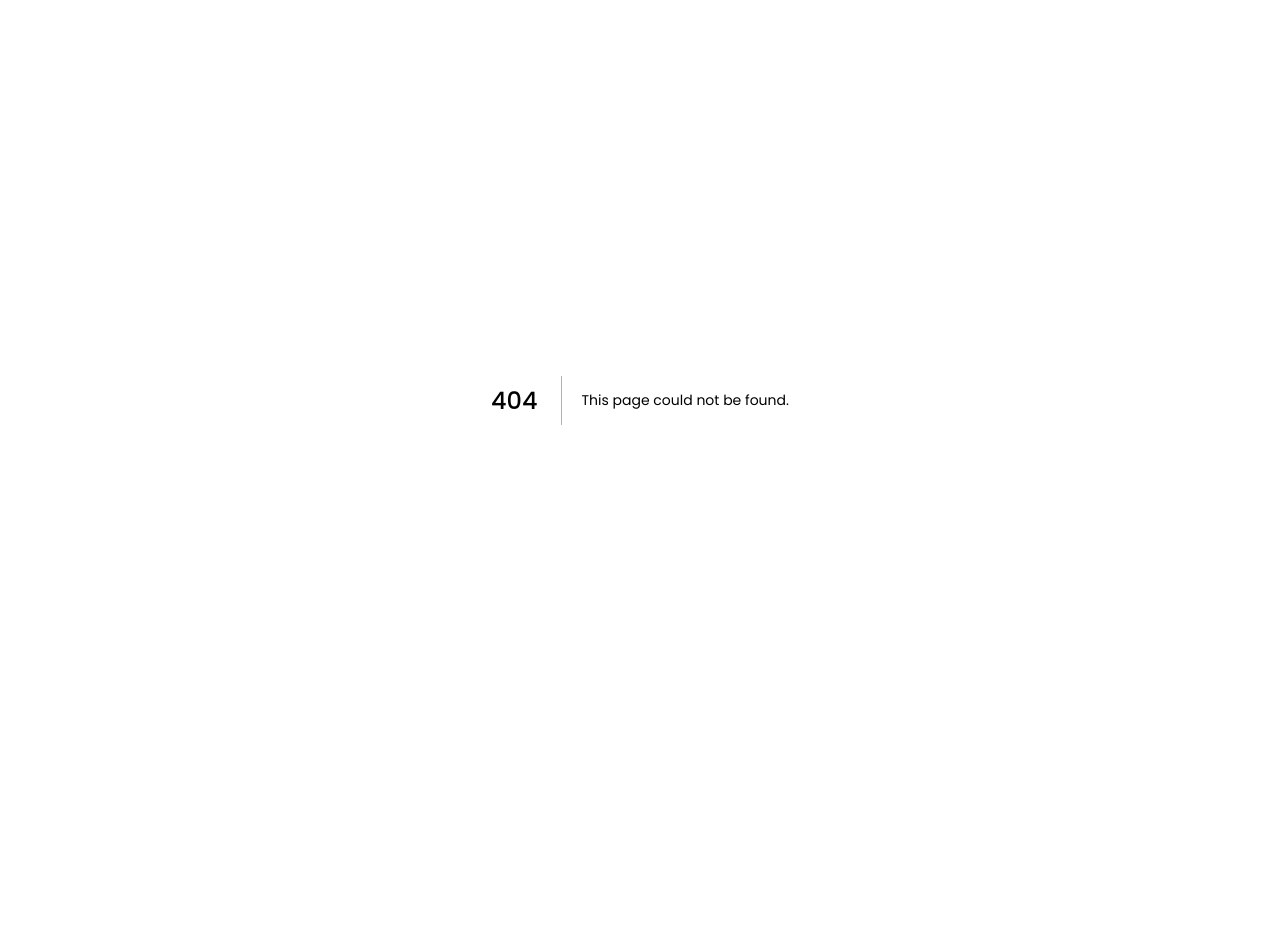
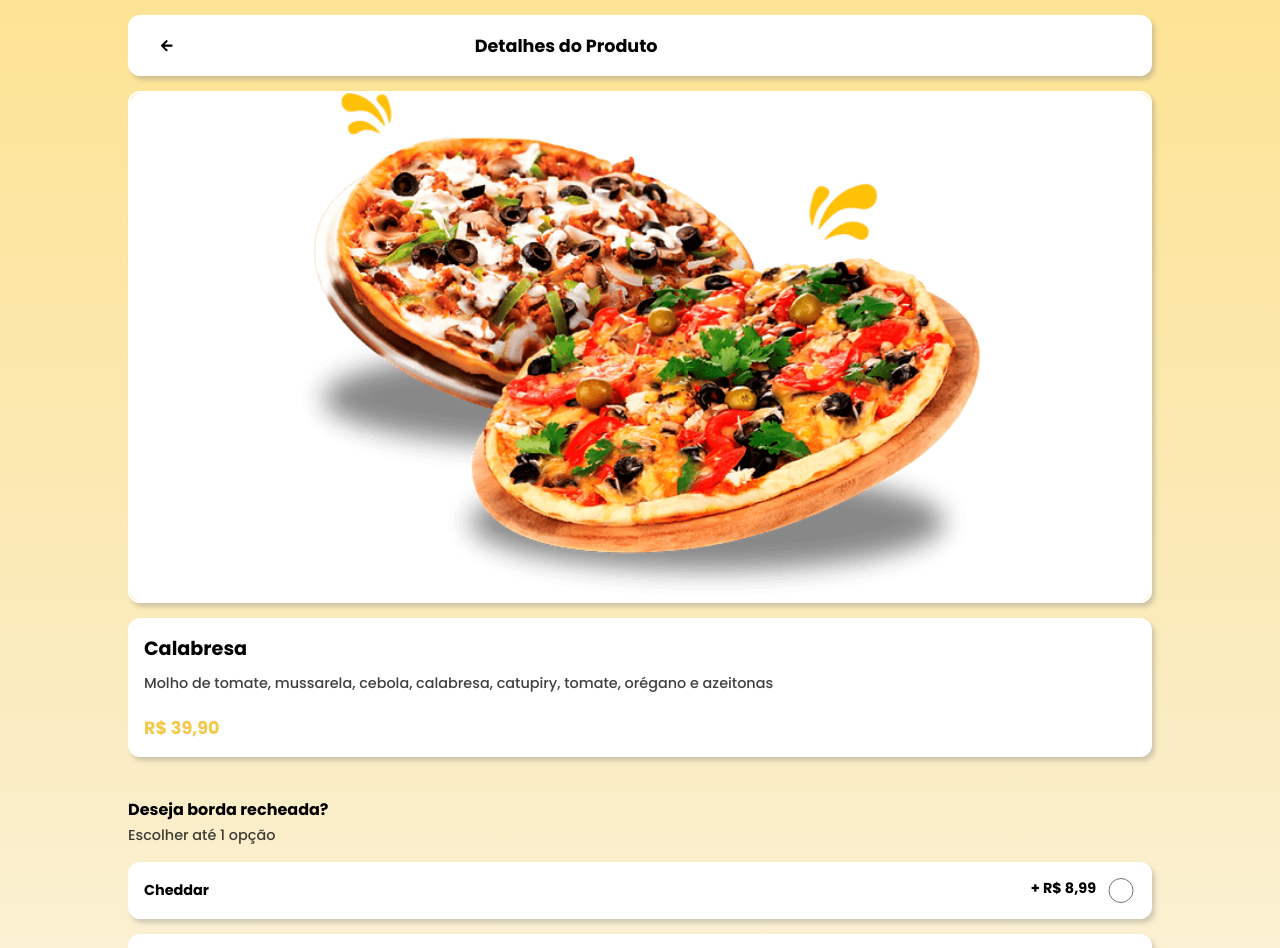
Before and after one commit to LAsolucoes/cardapio-online, a Next.js app: page /pedido in a window 1280 px wide. Before the commit this address had no page. Shown: the top 948 px of the page. Before the commit the page ends 800 px from the top, so only its background shows below. Built offline with nearby package versions, Linux system fonts and the light colour scheme.

Commit message:
menu details

```diff
--- a/src/app/_Components/Cardapio/index.tsx
+++ b/src/app/_Components/Cardapio/index.tsx
@@ -19,7 +19,7 @@ export function Cardapio() {
   const [openCloseModal, setOpenCloseModal] = useState(false);
   const [modalId, setModalId] = useState("");
 
-  const [seeMore, setSeeMore] = useState(false);
+
 
 
 
@@ -39,9 +39,7 @@ export function Cardapio() {
     ListProducts();
   }, []);
 
-  function SeeMore() {
-    alert("ok");
-  }
+
 
   function handleSelectItem(e: React.MouseEvent<HTMLElement>) {
     const elementId = e.currentTarget.id;
--- a/src/app/_Components/Modal/modal.module.css
+++ b/src/app/_Components/Modal/modal.module.css
@@ -1,48 +1,67 @@
 .ModalBackground {
     width: 100vw;
-    min-height: 100%;
+    height: 100%;
     background-color: rgba(0, 0, 0, 0.800);
     position: fixed;
     top: 0;
     border: 0;
     left: 0;
     right: 0;
-    overflow: hidden;
+
 }
 
 .ModalContainer {
+    background:linear-gradient(#fde394 , white);
     display: flex;
     flex-direction: column;
     position: absolute;
     top: 50%;
     left: 50%;
     transform: translate(-50%, -50%);
-    background-color: white;
     min-width: 70%;
-    min-height: 80%;
+    height: auto;
     border: 1px solid gray;
     border-radius: 6px;
     padding: 16px;
+
+
 
 }
 
 .ModalContent {
     display: flex;
     flex-direction: column;
+    height: 100%;
+    flex-grow: 1;
     overflow: auto;
-    height: 100%;
-    min-height: 100%;
-    flex-grow: 1;
-
 
 }
 
-.TitleModal  {
-    margin: 10px 0px;
+.TitleModal {
     display: flex;
     align-items: center;
-    justify-content: space-between;
+    justify-content: center;
+    background-color: var(--yellow);
+    margin: 10px 0px;
+    padding: 12px;
+    border-radius: 20px;
+    background-color: var(--white);
 }
+.ButtonReturn button{
+    background-color: transparent;
+    box-shadow: none;
+}
+
+.TextTitle{
+    display: flex;
+    flex: 1;
+    align-items: center;
+    justify-content: center;
+}
+.TextTitle h1{
+    font-size: 1rem;
+}
+
 
 .ImageProduct {
     position: relative;
@@ -50,45 +69,55 @@
     max-width: 500px;
     height: auto;
     aspect-ratio: 2 / 1;
+
 }
 
 .Image {
     object-fit: contain;
     border-radius: 10px;
+    border: 2px solid white;
 }
 
-.Product{
+
+
+.Product {
     display: flex;
     flex-direction: column;
     margin: 10px 0px;
-
-
-}
-.NameProduct{
-    font-size: 0.8rem;
-    color: var(--black);
-    font-weight: 700;
-}
-
-.Description{
-    color: var(--gray);
-    font-size: 0.8rem;
-    margin-top: 5px;
+    background-color: var(--white);
+    border-radius: 12px;
+    padding: 16px;
+    box-shadow: 3px 4px 8px 0px rgba(128, 128, 128, 0.29);
 
 }
 
-.PriceProduct{
-    display: flex;
-    flex-direction: column;
-    flex-grow: 1;
+.NameProduct {
+    font-size: 1rem;
+    color: var(--black);
+    font-weight: 600;
 }
 
-.FooterModal{
-    display: flex;
+.Description {
+    color: var(--dark);
+    font-size: 0.9rem;
+    margin-top: 5px;
+    font-weight: 500;
+
 }
 
-.FooterModal button{
-  width: 100%;
+.PriceProduct {
+    margin-top: 15px;
+    color: var(--yellow);
+    font-weight: bold;
+}
+
+.FooterModal {
+    display: flex;
+    margin-top: 15px;
+}
+
+.FooterModal button {
+    width: 100%;
 
 }
 
@@ -115,11 +144,12 @@
 
 
 
-@media (max-width: 768px ) {
-    .ModalContainer{
+@media (max-width: 768px) {
+    .ModalContainer {
         width: 95%;
         top: 42%;
     }
+
     .ImageProduct {
 
         aspect-ratio: 4 / 3;
--- a/src/app/globals.css
+++ b/src/app/globals.css
@@ -10,6 +10,7 @@
     --yellow: #F4C949;
     --black: #000;
     --gray: gray;
+    --dark: rgba(0, 0, 0, 0.749);
 
 }
 body{
@@ -21,7 +22,13 @@ body{
 p {
     color: var(--gray);
 }
+input[type="radio"]{
+    padding: 5px;
+    width: 30px;
+    height: 25px;
+    cursor: pointer;
 
+}
 button {
 
     display: flex;
--- /dev/null
+++ b/src/app/pedido/cardapio.module.css
@@ -0,0 +1,126 @@
+.ContainerCardapio{
+   width: 100%;
+   background: linear-gradient( #fde394 , #faedc5  ,  white);
+
+}
+
+.Content{
+    display: flex;
+    flex-direction: column;
+    max-width: 1024px;
+    width: 95%;
+    margin: 0px auto;
+}
+
+/* Classe que aplica um style global para todos os cards */
+.Card{
+    background-color: var(--white);
+    border-radius: 12px;
+    padding: 16px;
+    width: 100%;
+    margin: 15px auto;
+    box-shadow: 3px 4px 4px 0px rgba(128, 128, 128, 0.342);
+}
+
+.Header{
+    display: flex;
+    align-items: center;
+
+}
+
+.ButtonContainer{
+    display: flex;
+    flex: 1;
+}
+
+.ButtonContainer button{
+    background-color: transparent;
+    box-shadow: none;
+}
+
+.TextTitle{
+    display: flex;
+    flex: 2;
+}
+
+.TextTitle h1{
+    font-size: 1.1rem;
+}
+/* -------------------------- */
+
+.ImageProductSelected{
+  border: 2px solid var(--white);
+  border-radius: 12px;
+  width: 100%;
+  height: auto;
+  aspect-ratio: 4 / 2 ;
+  position: relative;
+  box-shadow: 3px 4px 4px 0px rgba(128, 128, 128, 0.342);
+
+}
+
+.ImageProduct{
+    object-fit: contain;
+    background-color: white;
+    border-radius: 12px;
+}
+
+/* ****************************** */
+
+.DescriptionProduct h2{
+    margin-bottom: 10px;
+    font-size: 1.2rem;
+    font-weight: 700;
+}
+
+.DescriptionProduct p{
+    font-size: 0.9rem;
+    color: var(--dark);
+    margin-bottom: 20px;
+    line-height: 1.5;
+    font-weight: 500;
+}
+
+.DescriptionProduct span{
+    color: var(--yellow);
+    font-weight: bolder;
+    font-size: 1.1rem;
+}
+/* ************************ */
+
+.Additional{
+    margin: 25px 0px;
+}
+.AdditionalTitle h3{
+    font-size: 1rem;
+    font-weight: 700;
+}
+
+.AdditionalTitle label{
+  color: var(--dark);
+  font-size: 0.9rem;
+  font-weight: 500;
+}
+
+.OptionAdditional{
+    background-color: var(--white);
+    display: flex;
+    align-items: center;
+    justify-content: space-between;
+    font-size: 0.9rem;
+    font-weight: 700;
+}
+
+.OptionAdditionalPrice{
+    display: flex;
+    gap: 10px;
+
+}
+
+.TextArea{
+    border: none;
+    font-size: 16px;
+    color: var(--dark);
+    min-width: 100%;
+    min-height: 100px;
+}
--- /dev/null
+++ b/src/app/pedido/page.tsx
@@ -0,0 +1,99 @@
+import Image from "next/image";
+import { FaArrowLeft } from "react-icons/fa";
+import styles from "./cardapio.module.css";
+import ImageProduct from "../../../public/assets/pizzas.png";
+
+export default function Cardapio() {
+  return (
+    <div className={styles.ContainerCardapio}>
+      <div className={styles.Content}>
+        <div className={`${styles.Header} ${styles.Card}`}>
+          <div className={styles.ButtonContainer}>
+            <button>
+              <FaArrowLeft />
+            </button>
+          </div>
+
+          <div className={styles.TextTitle}>
+            <h1>Detalhes do Produto</h1>
+          </div>
+        </div>
+
+        <div className={styles.ImageProductSelected}>
+          <Image
+            src={ImageProduct}
+            alt=""
+            fill
+            priority={true}
+            quality={100}
+            className={styles.ImageProduct}
+          />
+        </div>
+
+        <div className={`${styles.DescriptionProduct} ${styles.Card}`}>
+          <h2>Calabresa</h2>
+          <p>
+            Molho de tomate, mussarela, cebola, calabresa, catupiry, tomate,
+            orégano e azeitonas
+          </p>
+
+          <span>R$ 39,90</span>
+        </div>
+
+        <div className={styles.Additional}>
+          <div className={styles.AdditionalTitle}>
+            <h3>Deseja borda recheada?</h3>
+            <label>Escolher até 1 opção</label>
+          </div>
+          <div className={`${styles.OptionAdditional} ${styles.Card}`}>
+            <label>Cheddar</label>
+            <div className={styles.OptionAdditionalPrice}>
+              <label> + R$ 8,99</label>
+              <input type="radio" />
+            </div>
+          </div>
+          <div className={`${styles.OptionAdditional} ${styles.Card}`}>
+            <label>Catupiry</label>
+            <div className={styles.OptionAdditionalPrice}>
+              <label> + R$ 8,99</label>
+              <input type="radio" />
+            </div>
+          </div>
+        </div>
+
+        <div className={styles.Additional}>
+          <div className={styles.AdditionalTitle}>
+            <h3>Opcionais</h3>
+          </div>
+          <div className={`${styles.OptionAdditional} ${styles.Card}`}>
+            <label>Queijo</label>
+            <div className={styles.OptionAdditionalPrice}>
+              <label> + R$ 4,99</label>
+              <input type="radio" />
+            </div>
+          </div>
+          <div className={`${styles.OptionAdditional} ${styles.Card}`}>
+            <label>Azeitona</label>
+            <div className={styles.OptionAdditionalPrice}>
+              <label> + R$ 2,99</label>
+              <input type="radio" />
+            </div>
+          </div>
+        </div>
+
+        <div className={styles.Additional}>
+          <div className={styles.AdditionalTitle}>
+            <h3>Observações</h3>
+            <label>Informe alguma observação abaixa</label>
+          </div>
+          <div className={`${styles.Observation} ${styles.Card}`}>
+
+
+            <textarea  className={styles.TextArea}></textarea>
+
+          </div>
+        </div>
+      </div>
+    </div>
+  );
+}
```
Also changed, not shown: src/app/_Components/Modal/index.tsx (+16 -33 lines).
